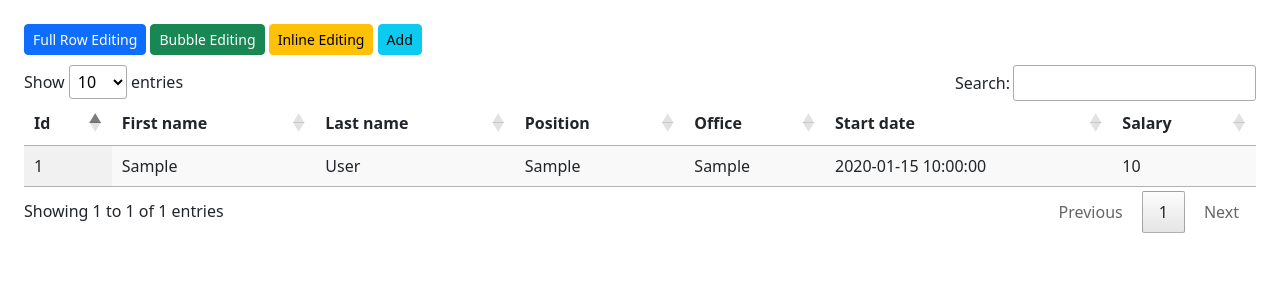
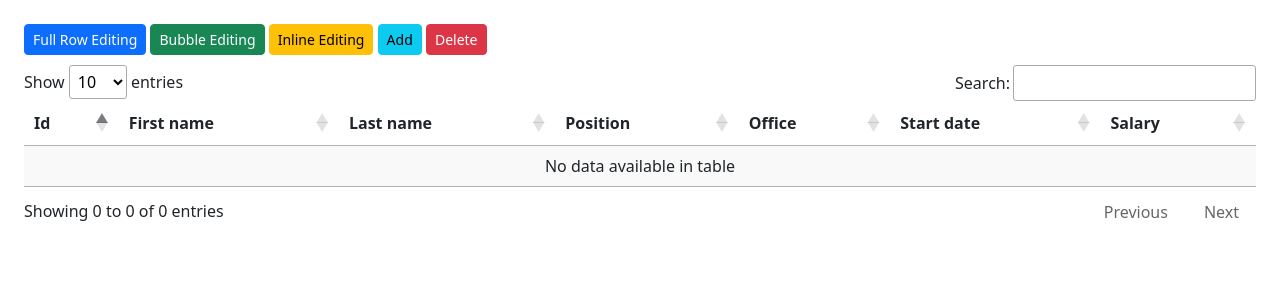
Before and after one commit to OakTechs/editable-datatables, a PHP site: page /editable_table.php in a window 1280 px wide. Shown: the top 300 px of the page. Run offline with PHP 8.4, Linux system fonts and the light colour scheme; tables that the repository leaves empty or names only in its code hold one stand-in row (values such as "Sample post"); data that the repository does not hold is empty; some libraries are stand-ins or nearby versions.

Commit message:
delete button added

```diff
--- a/data.php
+++ b/data.php
@@ -7,7 +7,7 @@ if ($mysqli->connect_errno) {
 }
 
 if ($_SERVER['REQUEST_METHOD'] === 'GET') {
-    $result = $mysqli->query("SELECT * FROM employees");
+    $result = $mysqli->query("SELECT * FROM employees where is_deleted = 0");
     $data = [];
     while ($row = $result->fetch_assoc()) {
         $data[] = $row;
@@ -18,6 +18,16 @@ if ($_SERVER['REQUEST_METHOD'] === 'GET') {
 if ($_SERVER['REQUEST_METHOD'] === 'POST') {
     $mode = $_POST['mode'] ?? 'edit';
     $id = isset($_POST['id']) ? intval($_POST['id']) : 0;
+
+    if ($mode === 'delete') {
+        if ($id > 0) {
+            $mysqli->query("UPDATE employees SET is_deleted = 1 WHERE id = $id");
+            echo json_encode(["success" => true]);
+        } else {
+            echo json_encode(["success" => false, "message" => "Invalid ID for delete."]);
+        }
+        exit;
+    }
 
     if (isset($_POST['first_name']) && isset($_POST['last_name']) && isset($_POST['position']) && isset($_POST['office']) && isset($_POST['start_date']) && isset($_POST['salary'])) {
         // Full row edit
--- a/editable_table.php
+++ b/editable_table.php
@@ -36,6 +36,7 @@
         <button id="bubbleBtn" class="btn btn-success btn-sm">Bubble Editing</button>
         <button id="inlineBtn" class="btn btn-warning btn-sm">Inline Editing</button>
         <button id="addBtn" class="btn btn-info btn-sm">Add</button>
+        <button id="deleteBtn" class="btn btn-danger btn-sm">Delete</button>
     </div>
 
     <table id="example" class="display nowrap" style="width:100%">
@@ -109,6 +110,7 @@
 
     <script>
     $(document).ready(function() {
+        var selectedRow;
         var table = $('#example').DataTable({
             ajax: {
               url: 'data.php',
@@ -125,6 +127,37 @@
                 { data: 'salary' }
             ]
         });
+
+        $('#example tbody').on('click', 'tr', function () {
+            if ($(this).hasClass('selected')) {
+                $(this).removeClass('selected');
+                selectedRow = null;
+            } else {
+                table.$('tr.selected').removeClass('selected');
+                $(this).addClass('selected');
+                selectedRow = table.row(this);
+            }
+        });
+
+        $('#deleteBtn').click(function () {
+        if (!selectedRow) {
+            alert('Please select a row to delete.');
+            return;
+        }
+
+        var rowData = selectedRow.data();
+        if (confirm('Are you sure you want to delete this record?')) {
+            $.post('data.php', { id: rowData.id, mode: 'delete' }, function (response) {
+                if (response.success) {
+                    table.ajax.reload(null, false);
+                    selectedRow = null;
+                } else {
+                    alert('Failed to delete the record.');
+                }
+            }, 'json');
+        }
+    });
+
 
         var currentEditMode = '';
 
```
